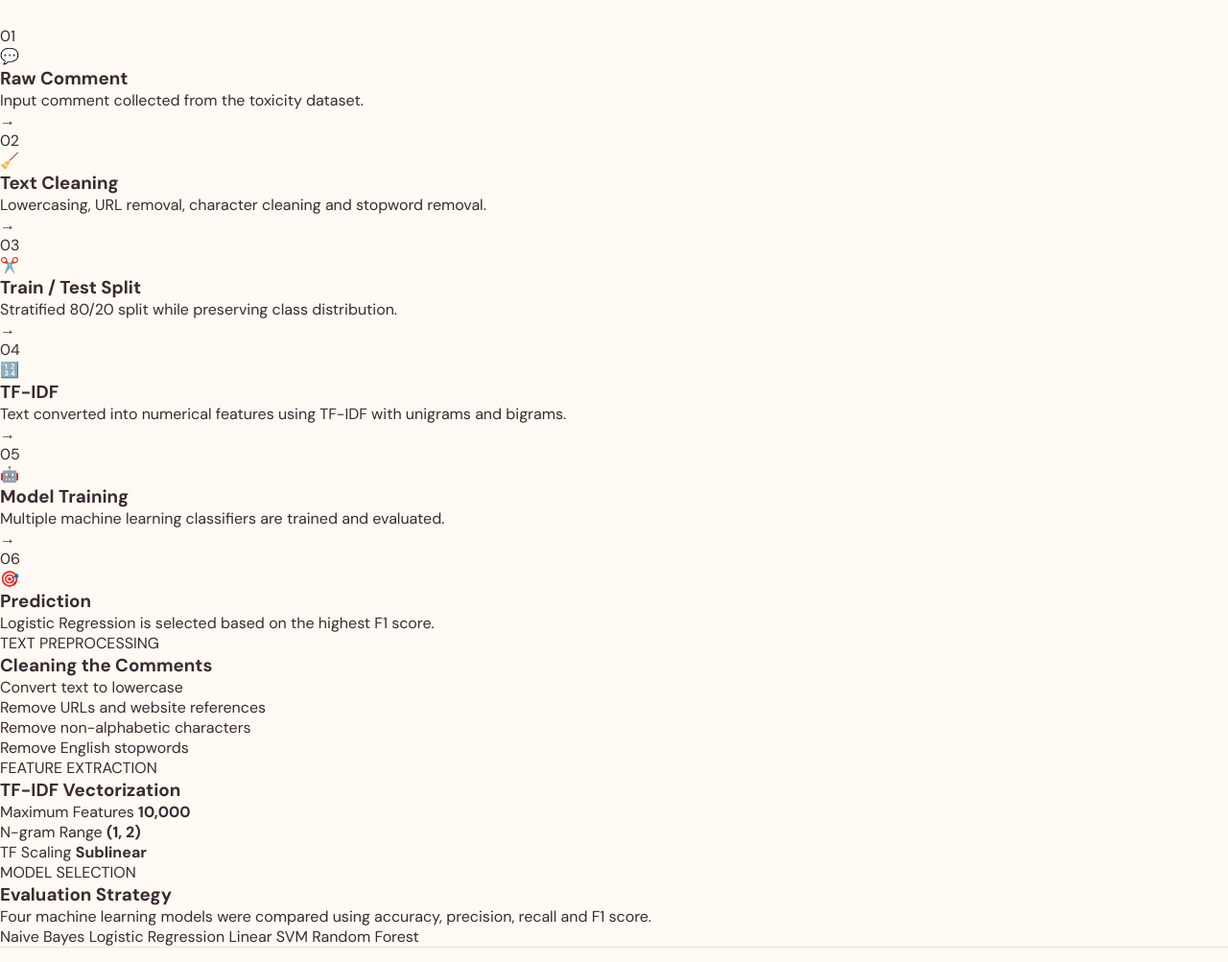
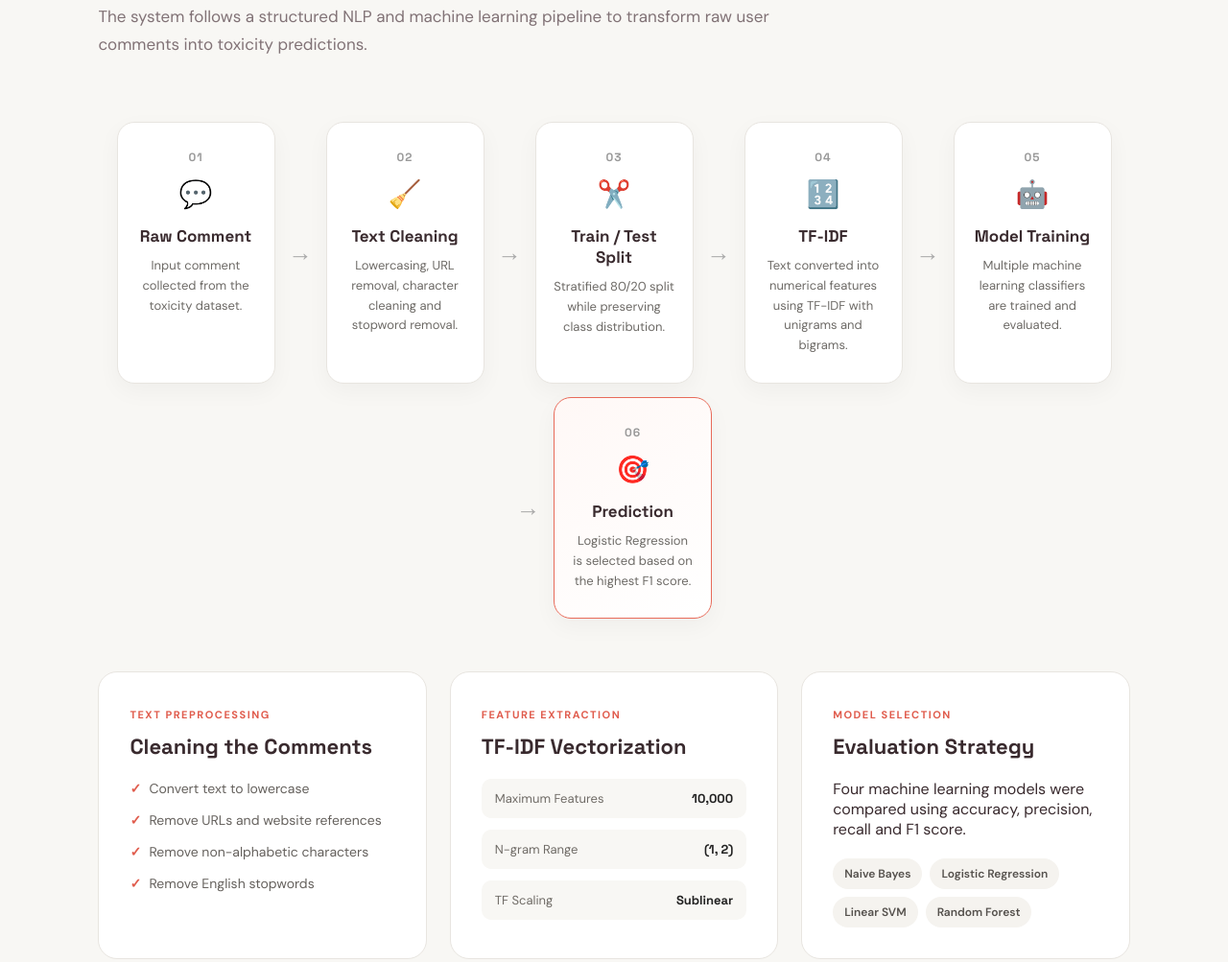
Before and after one commit to jyotipal40/Toxicity-Detection-System, a plain HTML site: page index.html in a window 1280 px wide. Shown: the part 3082-4085 px from the top of the page at 96% size. Drawn offline with Linux system fonts and the light colour scheme.

Commit message:
Update style.css

```diff
--- a/style.css
+++ b/style.css
@@ -864,3 +864,224 @@
     }
 
 }
+/* ==================== PIPELINE SECTION ==================== */
+
+.pipeline-section {
+    padding: 100px 8%;
+    background: #f8f7f4;
+}
+
+
+/* Pipeline Flow */
+
+.pipeline-flow {
+    display: flex;
+    align-items: stretch;
+    justify-content: center;
+    gap: 14px;
+    margin-top: 55px;
+    flex-wrap: wrap;
+}
+
+.pipeline-step {
+    position: relative;
+    width: 165px;
+    padding: 28px 18px;
+    background: #ffffff;
+    border: 1px solid #e8e5e0;
+    border-radius: 18px;
+    text-align: center;
+    box-shadow: 0 8px 25px rgba(0, 0, 0, 0.04);
+    transition: transform 0.3s ease, box-shadow 0.3s ease;
+}
+
+.pipeline-step:hover {
+    transform: translateY(-6px);
+    box-shadow: 0 15px 35px rgba(0, 0, 0, 0.08);
+}
+
+.step-number {
+    font-family: "Space Grotesk", sans-serif;
+    font-size: 12px;
+    font-weight: 700;
+    color: #999;
+    letter-spacing: 1px;
+    margin-bottom: 12px;
+}
+
+.step-icon {
+    font-size: 28px;
+    margin-bottom: 14px;
+}
+
+.pipeline-step h3 {
+    font-family: "Space Grotesk", sans-serif;
+    font-size: 17px;
+    margin-bottom: 10px;
+}
+
+.pipeline-step p {
+    font-size: 13px;
+    line-height: 1.6;
+    color: #6d6a66;
+}
+
+.pipeline-arrow {
+    display: flex;
+    align-items: center;
+    font-size: 25px;
+    color: #aaa;
+}
+
+.highlight-step {
+    border: 1px solid #e86b5a;
+    background: linear-gradient(
+        145deg,
+        #fff8f6,
+        #ffffff
+    );
+}
+
+
+/* Pipeline Details */
+
+.pipeline-details {
+    display: grid;
+    grid-template-columns: repeat(3, 1fr);
+    gap: 24px;
+    margin-top: 55px;
+}
+
+.pipeline-detail-card {
+    background: #ffffff;
+    border: 1px solid #e8e5e0;
+    border-radius: 20px;
+    padding: 32px;
+}
+
+.detail-label {
+    display: inline-block;
+    font-size: 11px;
+    font-weight: 700;
+    letter-spacing: 1.5px;
+    color: #e05c4d;
+    margin-bottom: 12px;
+}
+
+.pipeline-detail-card h3 {
+    font-family: "Space Grotesk", sans-serif;
+    font-size: 22px;
+    margin-bottom: 20px;
+}
+
+.pipeline-detail-card ul {
+    list-style: none;
+    padding: 0;
+    margin: 0;
+}
+
+.pipeline-detail-card li {
+    position: relative;
+    padding-left: 20px;
+    margin-bottom: 12px;
+    color: #65615d;
+    font-size: 14px;
+    line-height: 1.5;
+}
+
+.pipeline-detail-card li::before {
+    content: "✓";
+    position: absolute;
+    left: 0;
+    font-weight: 700;
+    color: #e05c4d;
+}
+
+
+/* TF-IDF Parameters */
+
+.parameter-list {
+    display: flex;
+    flex-direction: column;
+    gap: 12px;
+}
+
+.parameter-list div {
+    display: flex;
+    justify-content: space-between;
+    align-items: center;
+    padding: 12px 14px;
+    background: #f8f7f4;
+    border-radius: 10px;
+    font-size: 13px;
+}
+
+.parameter-list span {
+    color: #706c67;
+}
+
+.parameter-list strong {
+    font-family: "Space Grotesk", sans-serif;
+    color: #222;
+}
+
+
+/* Model List */
+
+.model-mini-list {
+    display: flex;
+    flex-wrap: wrap;
+    gap: 8px;
+    margin-top: 20px;
+}
+
+.model-mini-list span {
+    padding: 8px 12px;
+    background: #f5f3ef;
+    border-radius: 20px;
+    font-size: 12px;
+    font-weight: 600;
+    color: #55514d;
+}
+
+
+/* Pipeline Responsive */
+
+@media (max-width: 1100px) {
+
+    .pipeline-flow {
+        gap: 18px;
+    }
+
+    .pipeline-arrow {
+        display: none;
+    }
+
+    .pipeline-step {
+        width: calc(33.333% - 20px);
+    }
+
+    .pipeline-details {
+        grid-template-columns: 1fr;
+    }
+}
+
+
+@media (max-width: 700px) {
+
+    .pipeline-section {
+        padding: 75px 6%;
+    }
+
+    .pipeline-step {
+        width: 100%;
+    }
+
+    .pipeline-details {
+        gap: 16px;
+    }
+
+    .pipeline-detail-card {
+        padding: 25px;
+    }
+}
```
